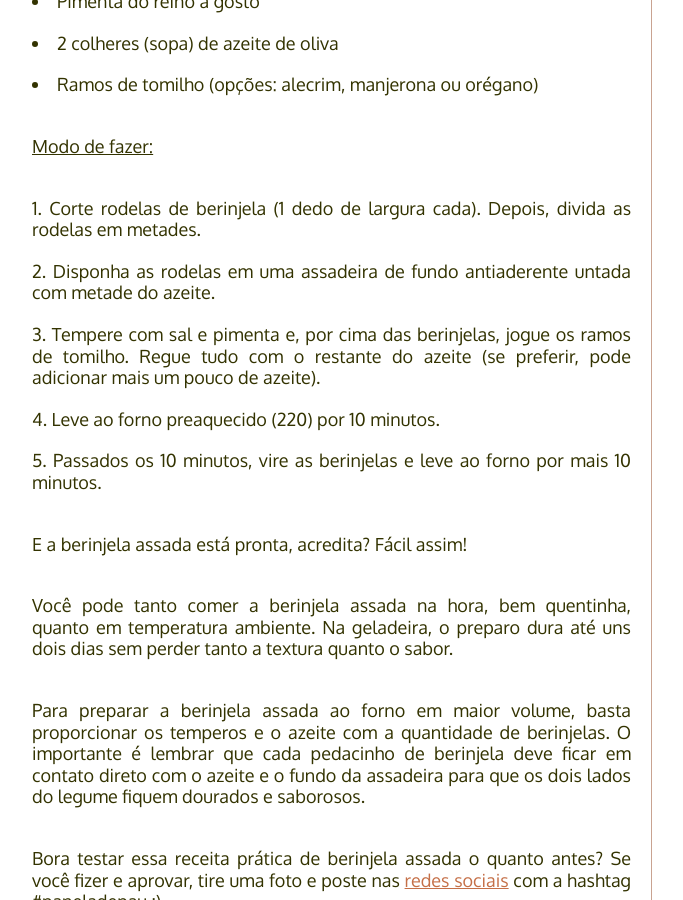
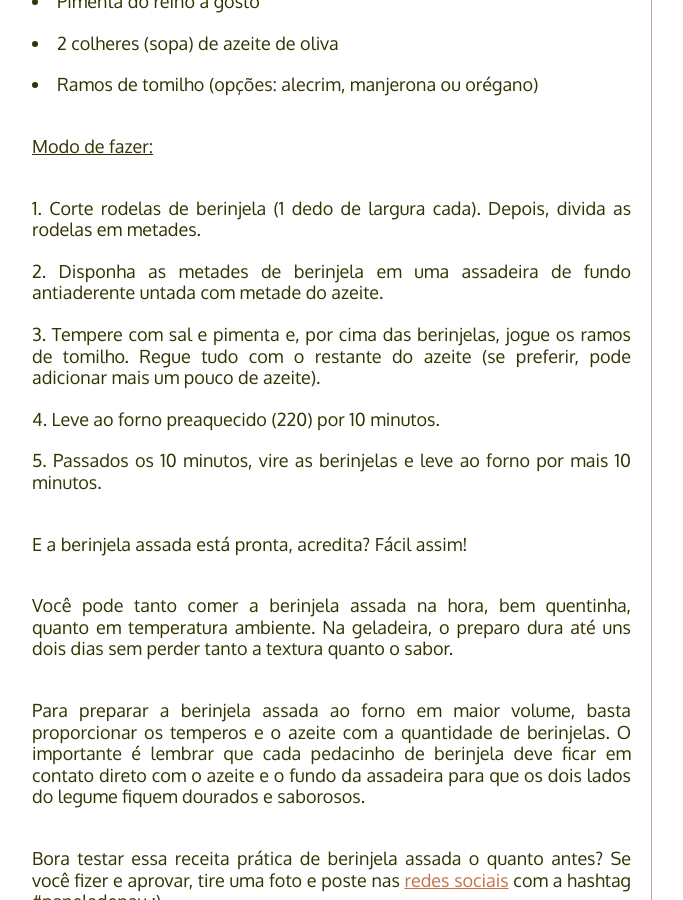
Before and after one commit to PaneladePau/paneladepau-jekyll-blog, a Jekyll site: the page built from _posts/2016-10-28-berinjela-assada.md, in a window 1280 px wide and 900 px high, scrolled down 1069 px. Shown: the whole window, without its empty margins (138-821 px from the left). Built offline with Jekyll 4.4.1, drawn with Linux system fonts in a browser that asks for light colours; nearby versions of some CDN libraries; some web fonts are replaced.

Commit message:
“update”

```diff
--- a/_posts/2016-10-28-berinjela-assada.md
+++ b/_posts/2016-10-28-berinjela-assada.md
@@ -34,7 +34,7 @@ Olha só como a receita é prática: você vai se surpreender com tanta facilida
 ### Modo de fazer:
 
 1. Corte rodelas de berinjela (1 dedo de largura cada). Depois, divida as rodelas em metades.
-2. Disponha as rodelas em uma assadeira de fundo antiaderente untada com metade do azeite.
+2. Disponha as metades de berinjela em uma assadeira de fundo antiaderente untada com metade do azeite.
 3. Tempere com sal e pimenta e, por cima das berinjelas, jogue os ramos de tomilho. Regue tudo com o restante do azeite (se preferir, pode adicionar mais um pouco de azeite).
 4. Leve ao forno preaquecido (220) por 10 minutos.
 5. Passados os 10 minutos, vire as berinjelas e leve ao forno por mais 10 minutos.
```
